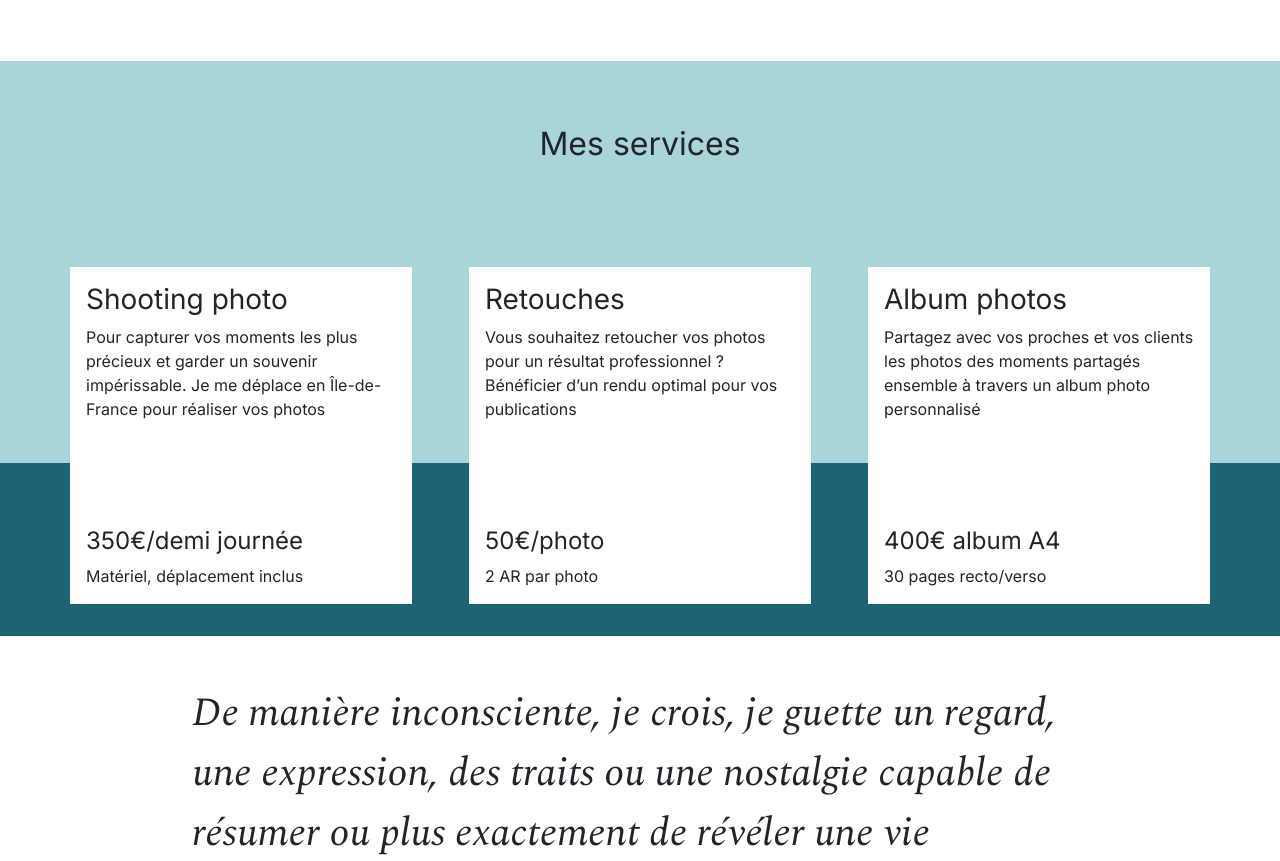
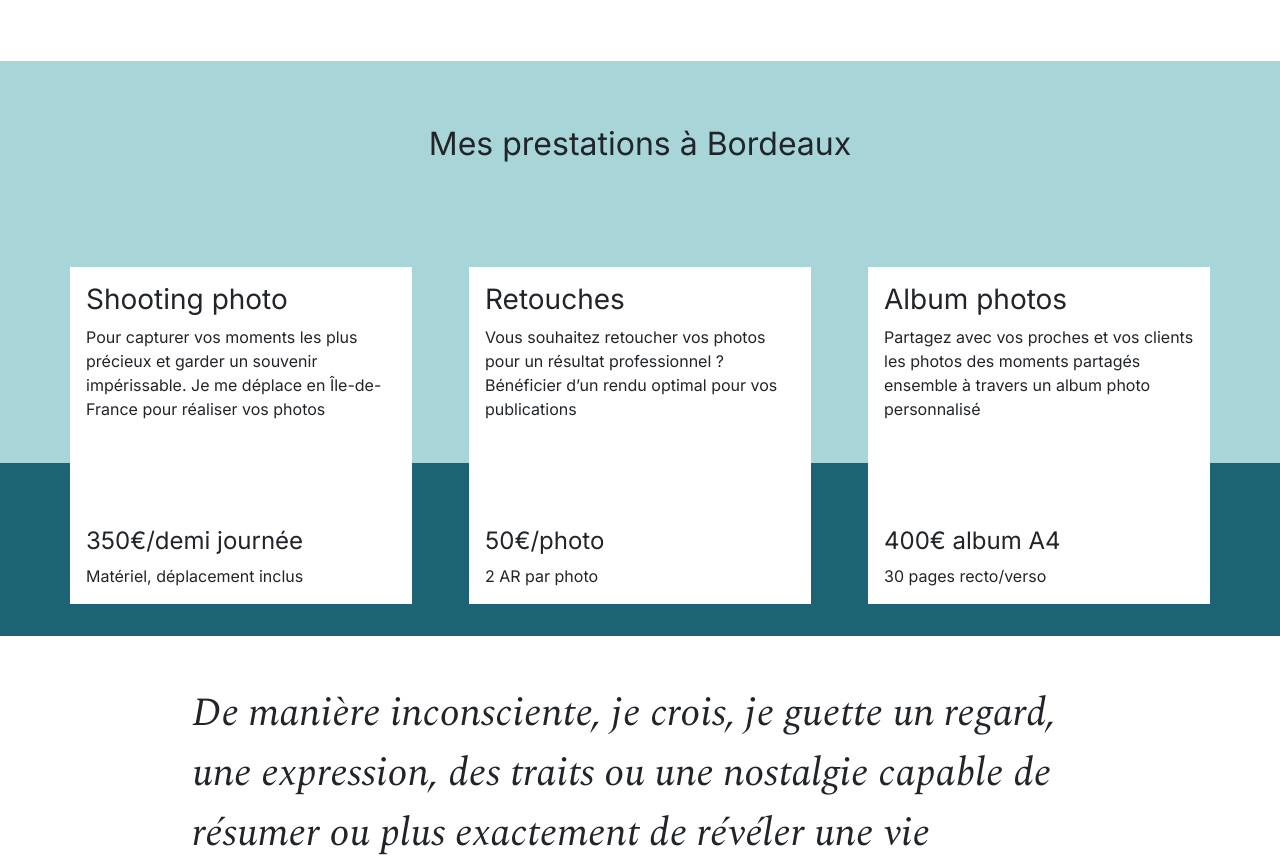
Before and after one commit to Elkes-dev/Projet-Nina-Carducci, a plain HTML site: page index.html in a window 1280 px wide. Shown: the part 3136-3997 px from the top of the page. Drawn offline with nearby package versions, Linux system fonts and the light colour scheme.

Commit message:
Ajout mots-clés

```diff
--- a/index.html
+++ b/index.html
@@ -12,7 +12,7 @@
 	<script src="https://code.jquery.com/jquery-3.4.1.min.js" integrity="sha256-CSXorXvZcTkaix6Yvo6HppcZGetbYMGWSFlBw8HfCJo=" crossorigin="anonymous"></script>
 	<script src="./assets/maugallery.min.js" defer></script>
 	<script src="./assets/scripts.min.js" defer></script>
-	<title>Nina Carducci Photographe</title> <!--RAJOUT-->
+	<title>Nina Carducci Photographe à Bordeaux</title> <!--RAJOUT-->
 	<meta name="title" content="Nina Carducci Photographe - Mariages, Portraits, Événements à Bordeaux">
 	<meta name="description" content="Photographe professionnelle à Bordeaux, Nina Carducci capture vos plus beaux clichés pour toute prestation : Mariage, Naissance, Portraits et événements">
 	<meta name="twitter:card" content="summary_large_image"/>
@@ -108,7 +108,7 @@
 	</div>
 </div>
 <div id="services">
-	<h2 class="title">Mes services</h2>
+	<h2 class="title">Mes prestations à Bordeaux</h2>
 	<div class="container">
 		<div class="service">
 			<div class="service__description">
```
